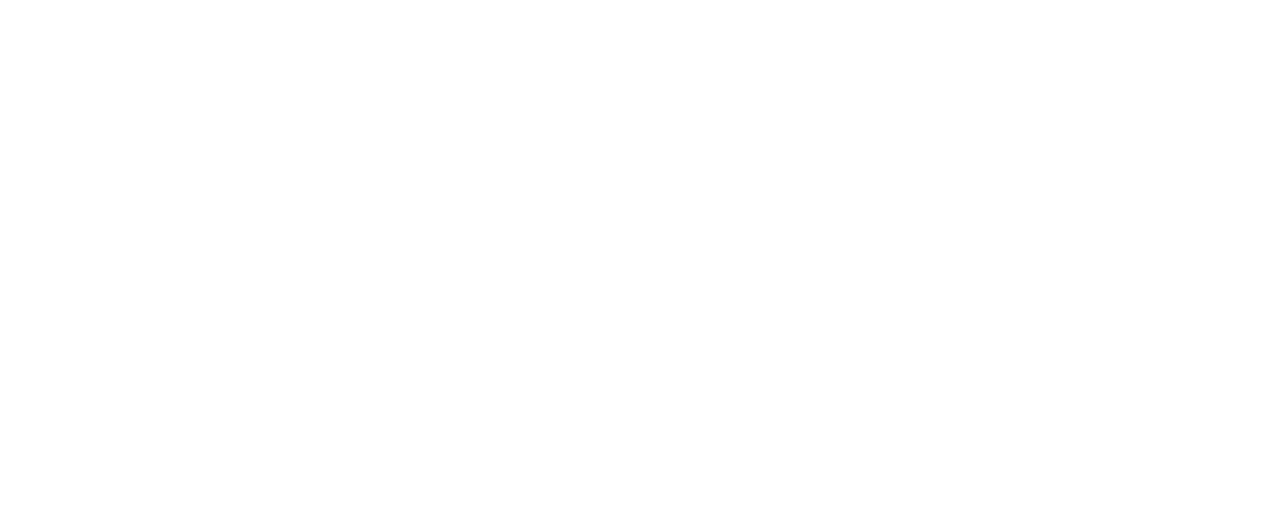
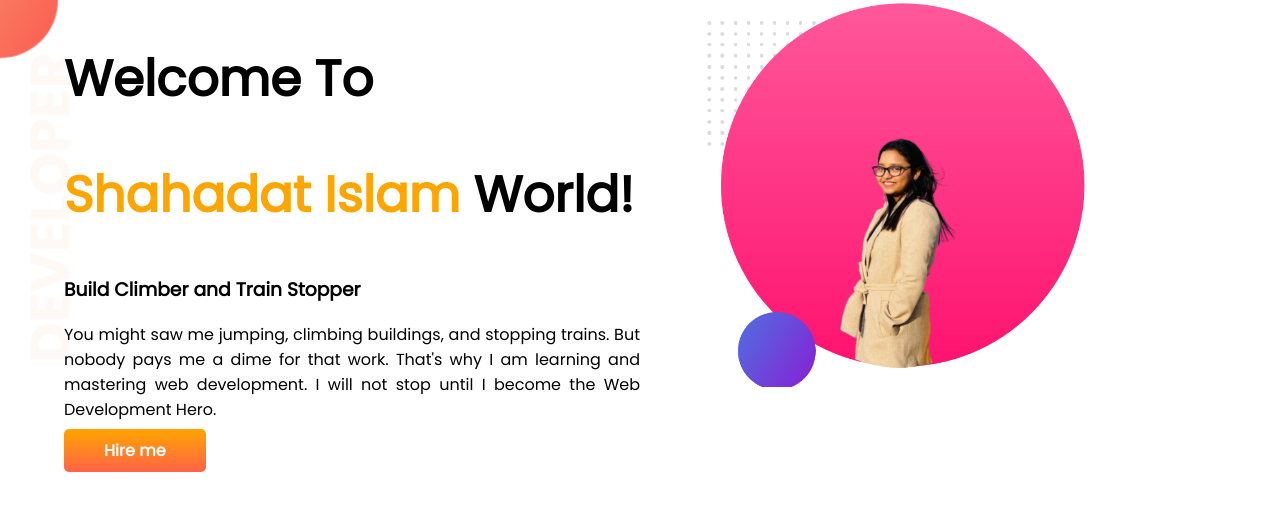
Before and after one commit to shahadatislam/developer-portfolio, a plain HTML site: page index.html in a window 1280 px wide. Drawn offline with Linux system fonts and the light colour scheme.

Commit message:
top banner added

```diff
--- a/index.html
+++ b/index.html
@@ -1,13 +1,37 @@
 <!DOCTYPE html>
 <html lang="en">
+
 <head>
     <meta charset="UTF-8">
     <meta http-equiv="X-UA-Compatible" content="IE=edge">
     <meta name="viewport" content="width=device-width, initial-scale=1.0">
     <title>Shahadat Portfilio</title>
+    <link rel="preconnect" href="https://fonts.googleapis.com">
+    <link rel="preconnect" href="https://fonts.gstatic.com" crossorigin>
+    <link href="https://fonts.googleapis.com/css2?family=Poppins&display=swap" rel="stylesheet">
     <link rel="stylesheet" href="style.css">
+
 </head>
+
 <body>
+    <section class="top-banner">
+        <div class="half-width">
+            <h1>Welcome To</h1>
+            <h1><span class="orange-color">Shahadat Islam</span> World!</h1>
+            <h3>Build Climber and Train Stopper</h3>
+            <p>You might saw me jumping, climbing buildings, and stopping trains. But nobody pays me a dime for that
+                work.
+                That's why I am learning and mastering web development. I will not stop until I become the Web
+                Development
+                Hero.</p>
+            <a class="link-button" target="_blank" href="https://www.linkedin.com/in/shahadat-islam-41108a1a0/">Hire
+                me</a>
+        </div>
 
+        <div class="half-width">
+            <img src=" images/sathi background.png" alt="">
+        </div>
+    </section>
 </body>
+
 </html>
--- a/style.css
+++ b/style.css
@@ -0,0 +1,36 @@
+body{
+    font-family: 'Poppins', sans-serif;
+    margin: 0;
+}
+h1{
+    font-size: 50px;
+}
+.orange-color{
+    color: orange;
+}
+p{
+    text-align: justify;
+}
+section{
+    display: flex;
+}
+.half-width{
+    width: 50%;
+    padding-left: 5%;
+}
+.half-width img{
+    width: 70%;
+}
+.link-button{
+    text-decoration: none;
+    background-image: linear-gradient(orange,tomato);
+    color: white;
+    font-weight: 700;
+    padding: 10px 40px;
+    border-radius: 5px;
+}
+.top-banner{
+    background-image: url(images/top-banner.png);
+    background-repeat: no-repeat;
+
+}
```
Also changed, not shown: images/dream-bg.png (added), images/exp-bg.png (added), images/jhankar.png (added), images/jhankar2.png (added), images/my-bg.png (added), images/my-bg2.png (added), images/sathi background.png (added), images/top-banner.png (added), showOff/sathi-removebg-preview.png (added), showOff/sohan.jpg (added), 7 other files.
